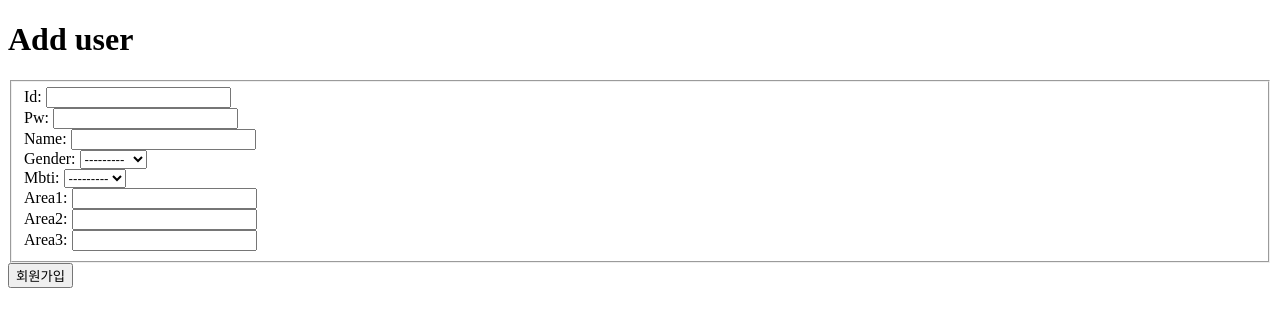
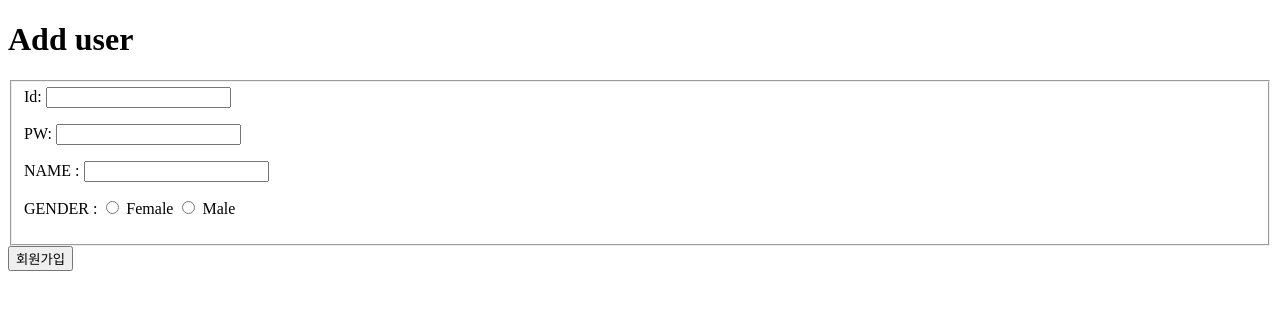
Before and after one commit to 2021-software-project/softproject, a Django app: page /join/ in a window 1280 px wide. Shown: the top 327 px of the page. Run offline with Django 3.2, Linux system fonts and the light colour scheme.

Commit message:
join.html에서 id, pw, name, gender만 받아주도록 바꾸고, 코드 수정함. 현재 gender의 radio 관련 오류뜨는 것 같고, 아무것도 넣지 않았을 때도 회원가입이 되는 오류가 뜸

```diff
--- a/MBTI/templates/MBTI/user/join.html
+++ b/MBTI/templates/MBTI/user/join.html
@@ -15,22 +15,20 @@
 <div id="content" class="colM">
     <h1>Add user</h1>
     <div id="content-main">
-        <form action="/join/" method="post" id="user_form" novalidate><input type="hidden" name="csrfmiddlewaretoken" value="vt91E6svne5nmQfx6mN5CtVetn4K4CCiwMyl3kZgjUhqmDhw2Bq0HyOCuUkZQBgR">
+        <form action="/join/" method="post" id="user_form" novalidate>
             <div>
                 <fieldset class="module aligned ">
-                    <div class="form-row field-id">
-                        <div>
-                            <label class="required" for="id_id">Id:</label>
-                            <input type="text" name="id" class="vTextField" maxlength="25" required id="id_id">
-                        </div>
-                    </div>
-
-                    <div class="form-row field-pw">
+                    Id: <input type="text" name="id" maxlength="25" required="true"> <p>
+                    PW: <input type="text" name="pw" maxlength="25" required="true"> <p>
+                    NAME : <input type="text" name="name" maxlength="25" required="true"> <p>
+                    GENDER : <input type = "radio" name="gender" value="Female" required="true"> Female
+                            <input type = "radio" name="gender" value="Male" required="true"> Male
+                       <!--
                         <div>
                             <label class="required" for="id_pw">Pw:</label>
                             <input type="text" name="pw" class="vTextField" maxlength="25" required id="id_pw">
                         </div>
-                    </div>
+                        </div>
 
                     <div class="form-row field-name">
                         <div>
@@ -41,65 +39,20 @@
 
                     <div class="form-row field-gender">
                         <div>
-                            <label class="required" for="id_gender">Gender:</label>
-                            <select name="gender" required id="id_gender">
-                                <option value="" selected>---------</option>
-                                <option value="Female">Female</option>
-                                <option value="male">Male</option>
-                            </select>
+                            <label class="required">Gender:</label>
+                            <input type="radio" name="gender" value="Female" required="true"/>
+                                <label class="required">Female</label>
+                            <input type="radio" name="gender" value="Male" required="true"/>
+                                <label class="required">Male</label>
 
                         </div>
-                    </div>
+                    </div>-->
 
-                    <div class="form-row field-mbti">
-                        <div>
-                            <label class="required" for="id_mbti">Mbti:</label>
-                            <select name="mbti" required id="id_mbti">
-                                <option value="" selected>---------</option>
-                                <option value="infj">INFJ</option>
-                                <option value="enfj">ENFJ</option>
-                                <option value="intp">INTP</option>
-                                <option value="esfj">ESFJ</option>
-                                <option value="enfp">ENFP</option>
-                                <option value="istp">ISTP</option>
-                                <option value="isfj">ISFJ</option>
-                                <option value="esfp">ESFP</option>
-                                <option value="entp">ENTP</option>
-                                <option value="estj">ESTJ</option>
-                                <option value="isfp">ISFP</option>
-                                <option value="estp">ESTP</option>
-                                <option value="infp">INFP</option>
-                                <option value="istj">ISTJ</option>
-                                <option value="entj">ENTJ</option>
-                                <option value="intj">INTJ</option>
-                            </select>
-                        </div>
-                    </div>
 
-                    <div class="form-row field-area1">
-                        <div>
-                            <label for="id_area1">Area1:</label>
-                            <input type="text" name="area1" class="vTextField" maxlength="50" id="id_area1">
-                        </div>
-                    </div>
-
-                    <div class="form-row field-area2">
-                        <div>
-                            <label for="id_area2">Area2:</label>
-                            <input type="text" name="area2" class="vTextField" maxlength="50" id="id_area2">
-                        </div>
-                    </div>
-
-                    <div class="form-row field-area3">
-                        <div>
-                            <label for="id_area3">Area3:</label>
-                            <input type="text" name="area3" class="vTextField" maxlength="50" id="id_area3">
-                        </div>
-                    </div>
                 </fieldset>
 
                 <div class="submit-row">
-                    <input type="submit" value="회원가입" class="default" name="_join">
+                    <input type="submit" value="회원가입" name="_join">
                 </div>
             </div>
         </form>
--- a/MBTI/view.py
+++ b/MBTI/view.py
@@ -24,10 +24,10 @@ def join(request):
         join_pw = request.POST['pw']
         name = request.POST['name']
         gender = request.POST['gender']
-        mbti = request.POST['mbti']
-        area1 = request.POST['area1']
-        area2 = request.POST['area2']
-        area3 = request.POST['area3']
+        #mbti = request.POST['mbti']
+        #area1 = request.POST['area1']
+        #area2 = request.POST['area2']
+        #area3 = request.POST['area3']
         print("사용자 입력 ID :",join_id)
         print("사용자 입력 Password :", join_pw)
         print("사용자 입력 name:",name)
@@ -40,10 +40,15 @@ def join(request):
             print("중복된 ID입니다")
             messages.info(request, '중복된 ID입니다')
             return render(request, "MBTI/user/join.html")
-        else :
-            User.objects.create(id=join_id, pw=join_pw, name=name, gender=gender,
-                                mbti=mbti, area1=area1, area2=area2, area3=area3)
-        return render(request, "MBTI/login.html")
+        elif not key :
+            print("아이디를 입력해주세요")
+            messages.info(request, '아이디를 입력해주세요')
+            return render(request, "MBTI/user/join.html")
+        else:
+            print("")
+            User.objects.create(id=join_id, pw=join_pw, name=name, gender=gender)
+                                #mbti=mbti, area1=area1, area2=area2, area3=area3)
+            return render(request, "MBTI/login.html")
     else:
         return render(request, "MBTI/user/join.html")
 
--- a/db.py
+++ b/db.py
@@ -3,7 +3,7 @@ DATABASES = {
         'ENGINE': 'django.db.backends.mysql',
         'NAME': 'mbti',
         'USER': 'root',
-        'PASSWORD': '2729', # 비번 지울거
+        'PASSWORD': 'hyunji8824', # 비번 지울거
         'HOST': 'localhost',
         'PORT': '3306',
     }
```
Also changed, not shown: app1/models.py (+5 -4 lines).
